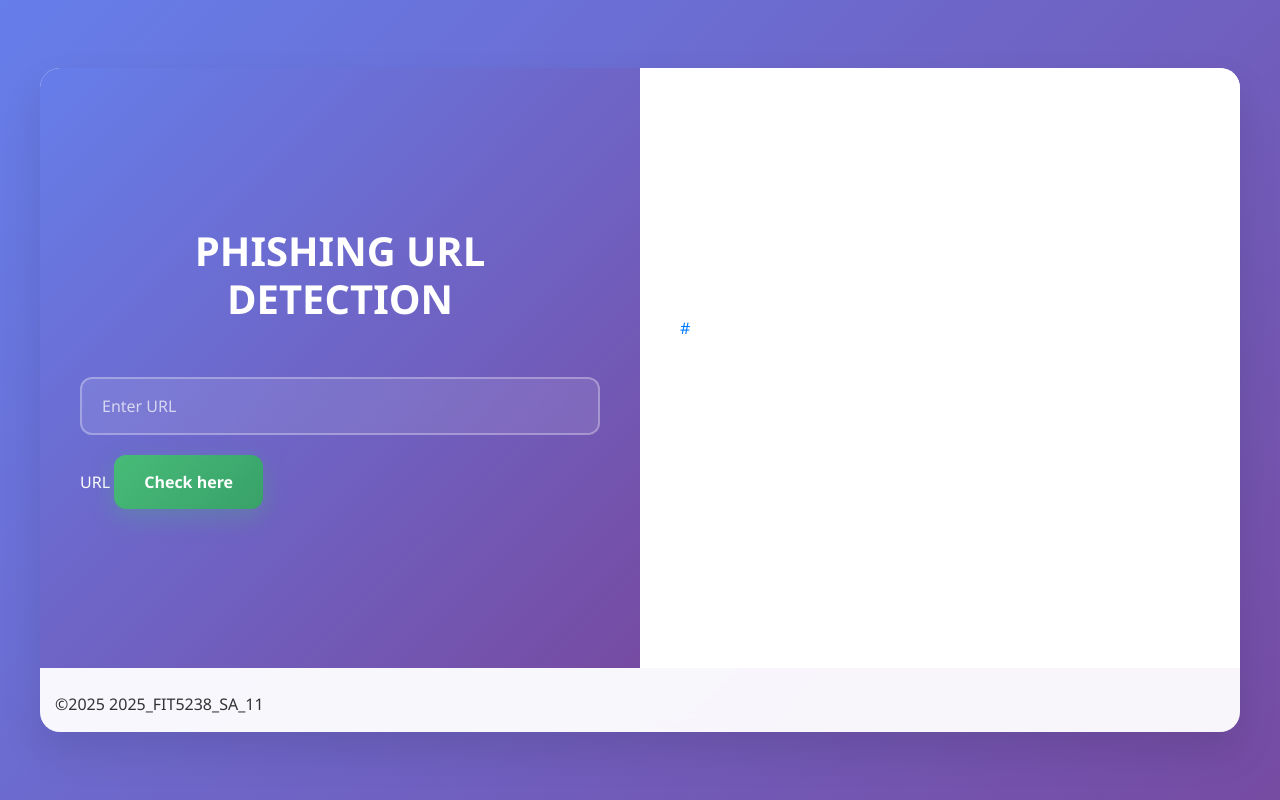
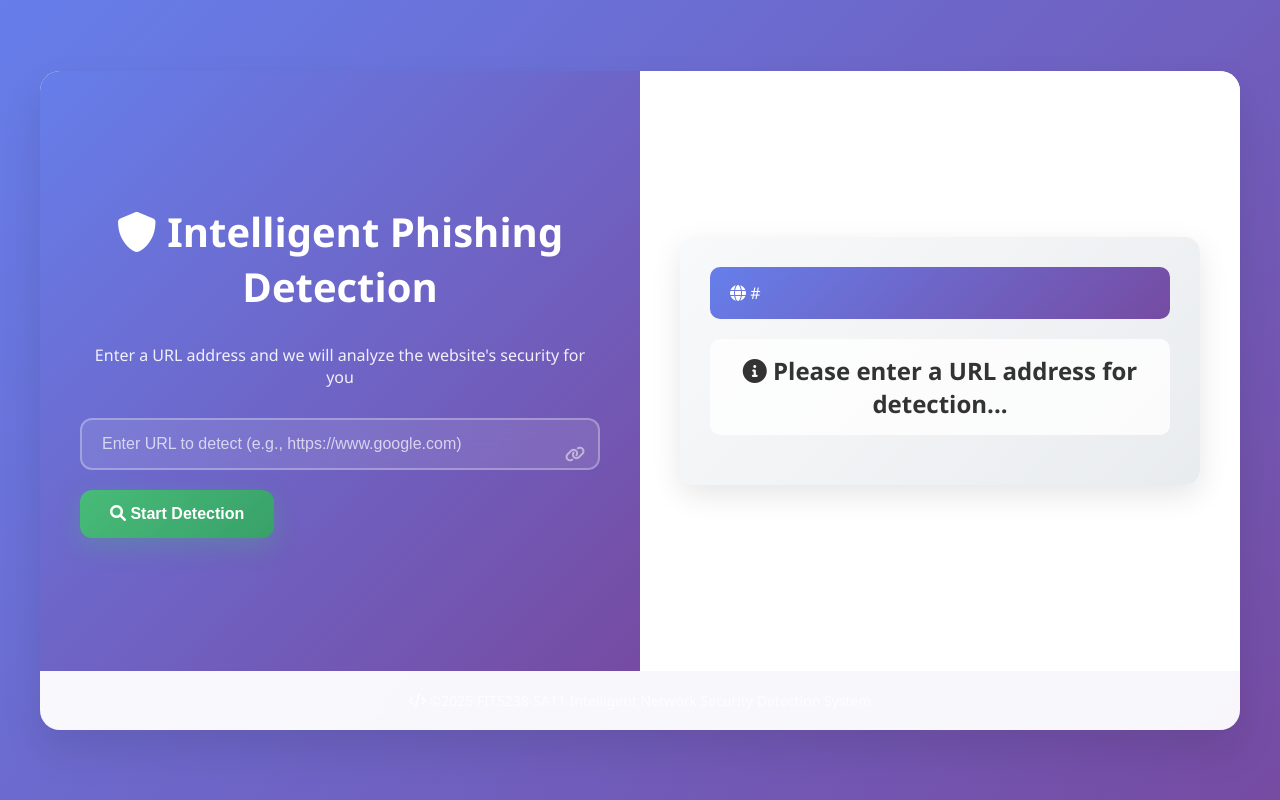
Before and after one commit to HaoLi104/FIT5238-SA11, a Flask app: template templates/index.html in a window 1280 px wide. Run offline with Flask 2, Linux system fonts and the light colour scheme; the template is opened without the code that fills it: most values are stand-ins (such as "Sample title", 1, 10 or a date in 2020); parts of the project's set-up code (start-up, migrations or seed data) failed here and were passed over; some libraries are stand-ins or nearby versions.

Commit message:
Update index.html

```diff
--- a/templates/index.html
+++ b/templates/index.html
@@ -4,68 +4,79 @@
     <meta charset="UTF-8">
     <meta http-equiv="X-UA-Compatible" content="IE=edge">
     <meta name="viewport" content="width=device-width, initial-scale=1.0">
-    <meta name="description" content="This website is develop for identify the safety of url.">
-    <meta name="keywords" content="phishing url,phishing,cyber security,machine learning,neural networks,deep learning,classifier,python">
+    <meta name="description" content="Intelligent Phishing Website Detection System - Protect Your Network Security">
+    <meta name="keywords" content="phishing detection,cyber security,machine learning,deep learning,URL security detection">
     <meta name="author" content="2025_FIT5238_SA_11">
 
-    <!-- BootStrap -->
-    <link rel="stylesheet" href="https://stackpath.bootstrapcdn.com/bootstrap/4.5.0/css/bootstrap.min.css"
-        integrity="sha384-9aIt2nRpC12Uk9gS9baDl411NQApFmC26EwAOH8WgZl5MYYxFfc+NcPb1dKGj7Sk" crossorigin="anonymous">
+    <!-- Font Awesome Icons -->
+    <link rel="stylesheet" href="https://cdnjs.cloudflare.com/ajax/libs/font-awesome/6.0.0/css/all.min.css">
+
+    <!-- Google Fonts -->
+    <link href="https://fonts.googleapis.com/css2?family=Inter:wght@300;400;500;600;700&display=swap" rel="stylesheet">
 
     <link href="static/styles.css" rel="stylesheet">
-    <title>URL detection</title>
+    <title>Intelligent Phishing Website Detection System</title>
 
 </head>
 
 <body>
 
-<div class=" container">
+<div class="container">
     <div class="row">
         <div class="form col-md" id="form1">
-            <h2>PHISHING URL DETECTION</h2>
+            <h2><i class="fas fa-shield-alt"></i> Intelligent Phishing Detection</h2>
+            <p style="text-align: center; margin-bottom: 30px; opacity: 0.9;">
+                Enter a URL address and we will analyze the website's security for you
+            </p>
 
-            <br>
-            <form action="/" method ="post">
-                <input type="text" class="form__input" name ='url' id="url" placeholder="Enter URL" required="" title="Please fill out this field" />
-                <label for="url" class="form__label">URL</label>
-                <button class="button" role="button" >Check here</button>
+            <form action="/" method="post">
+                <div style="position: relative;">
+                    <input type="text" class="form__input" name="url" id="url"
+                           placeholder="Enter URL to detect (e.g., https://www.google.com)"
+                           required title="Please enter URL address" />
+                    <i class="fas fa-link" style="position: absolute; right: 15px; top: 50%; transform: translateY(-50%); opacity: 0.5;"></i>
+                </div>
+                <button type="submit" class="button">
+                    <i class="fas fa-search"></i> Start Detection
+                </button>
             </form>
 
+        </div>
+
+        <div class="col-md" id="form2">
+            <div class="result-card">
+                <div class="url-display">
+                    <i class="fas fa-globe"></i>
+                    <a href="{{ url }}" target="_blank">{{ url }}</a>
+                </div>
+
+                <div id="prediction"></div>
+
+                <div style="text-align: center; margin-top: 20px;">
+                    <button class="button1" id="button1" role="button" onclick="window.open('{{url}}')" target="_blank">
+                        <i class="fas fa-check-circle"></i> Safe Access
+                    </button>
+                    <button class="button2" id="button2" role="button" onclick="window.open('{{url}}')" target="_blank">
+                        <i class="fas fa-exclamation-triangle"></i> Proceed with Caution
+                    </button>
+                </div>
+            </div>
+        </div>
     </div>
 
-    <div class="col-md" id="form2">
-
-        <br>
-        <h6 class = "right "><a href= {{ url }} target="_blank">{{ url }}</a></h6>
-
-        <br>
-        <h3 id="prediction"></h3>
-        <button class="button2" id="button2" role="button" onclick="window.open('{{url}}')" target="_blank" >Still want to Continue</button>
-        <button class="button1" id="button1" role="button"  onclick="window.open('{{url}}')" target="_blank">Continue</button>
+    <div class="footer">
+        <p><i class="fas fa-code"></i> ©2025 FIT5238-SA11 Intelligent Network Security Detection System</p>
     </div>
-</div>
-<br>
-<p>©2025 2025_FIT5238_SA_11</p>
 </div>
 
     <!-- JavaScript -->
-    <script src="https://code.jquery.com/jquery-3.5.1.slim.min.js"
-        integrity="sha384-DfXdz2htPH0lsSSs5nCTpuj/zy4C+OGpamoFVy38MVBnE+IbbVYUew+OrCXaRkfj"
-        crossorigin="anonymous"></script>
-    <script src="https://cdn.jsdelivr.net/npm/popper.js@1.16.0/dist/umd/popper.min.js"
-        integrity="sha384-Q6E9RHvbIyZFJoft+2mJbHaEWldlvI9IOYy5n3zV9zzTtmI3UksdQRVvoxMfooAo"
-        crossorigin="anonymous"></script>
-    <script src="https://stackpath.bootstrapcdn.com/bootstrap/4.5.0/js/bootstrap.min.js"
-        integrity="sha384-OgVRvuATP1z7JjHLkuOU7Xw704+h835Lr+6QL9UvYjZE3Ipu6Tp75j7Bh/kR0JKI"
-        crossorigin="anonymous"></script>
-
     <script>
-        // 设置自定义验证消息为英文
+        // Set custom validation messages
         document.addEventListener('DOMContentLoaded', function() {
             const urlInput = document.getElementById('url');
             urlInput.addEventListener('invalid', function(e) {
                 if (this.validity.valueMissing) {
-                    this.setCustomValidity('Please fill out this field.');
+                    this.setCustomValidity('Please enter URL address');
                 } else {
                     this.setCustomValidity('');
                 }
@@ -76,21 +87,34 @@
             });
         });
 
-        let x = '{{xx}}';
-        let num = x*100;
-        if (0<=x && x<0.50){
-            num = 100-num;
-        }
-        let txtx = num.toString();
-        if(x<=1 && x>=0.50){
-            var label = "Website is "+txtx +"% safe to use...";
-            document.getElementById("prediction").innerHTML = label;
-            document.getElementById("button1").style.display="block";
-        }
-        else if (0<=x && x<0.50){
-            var label = "Website is "+txtx +"% unsafe to use..."
-            document.getElementById("prediction").innerHTML = label ;
-            document.getElementById("button2").style.display="block";
+        // Fix numerical processing logic
+        let x = parseFloat('{{xx}}');
+        console.log('Received value:', x); // Debug use
+
+        if (x >= 0 && x <= 1) {
+            let safePercentage = Math.round(x * 100);
+            let unsafePercentage = 100 - safePercentage;
+
+            if (x >= 0.5) {
+                // Safe website
+                var label = '<i class="fas fa-shield-check" style="color: #38a169; margin-right: 10px;"></i>Website Safety: ' + safePercentage + '%';
+                document.getElementById("prediction").innerHTML = label;
+                document.getElementById("prediction").className = "safe";
+                document.getElementById("button1").style.display = "inline-block";
+                document.getElementById("button2").style.display = "none";
+            } else {
+                // Unsafe website
+                var label = '<i class="fas fa-exclamation-triangle" style="color: #e53e3e; margin-right: 10px;"></i>Website Risk: ' + unsafePercentage + '%';
+                document.getElementById("prediction").innerHTML = label;
+                document.getElementById("prediction").className = "unsafe";
+                document.getElementById("button2").style.display = "inline-block";
+                document.getElementById("button1").style.display = "none";
+            }
+        } else {
+            // Initial state or error state
+            document.getElementById("prediction").innerHTML = '<i class="fas fa-info-circle"></i> Please enter a URL address for detection...';
+            document.getElementById("button1").style.display = "none";
+            document.getElementById("button2").style.display = "none";
         }
 
     </script>
```
